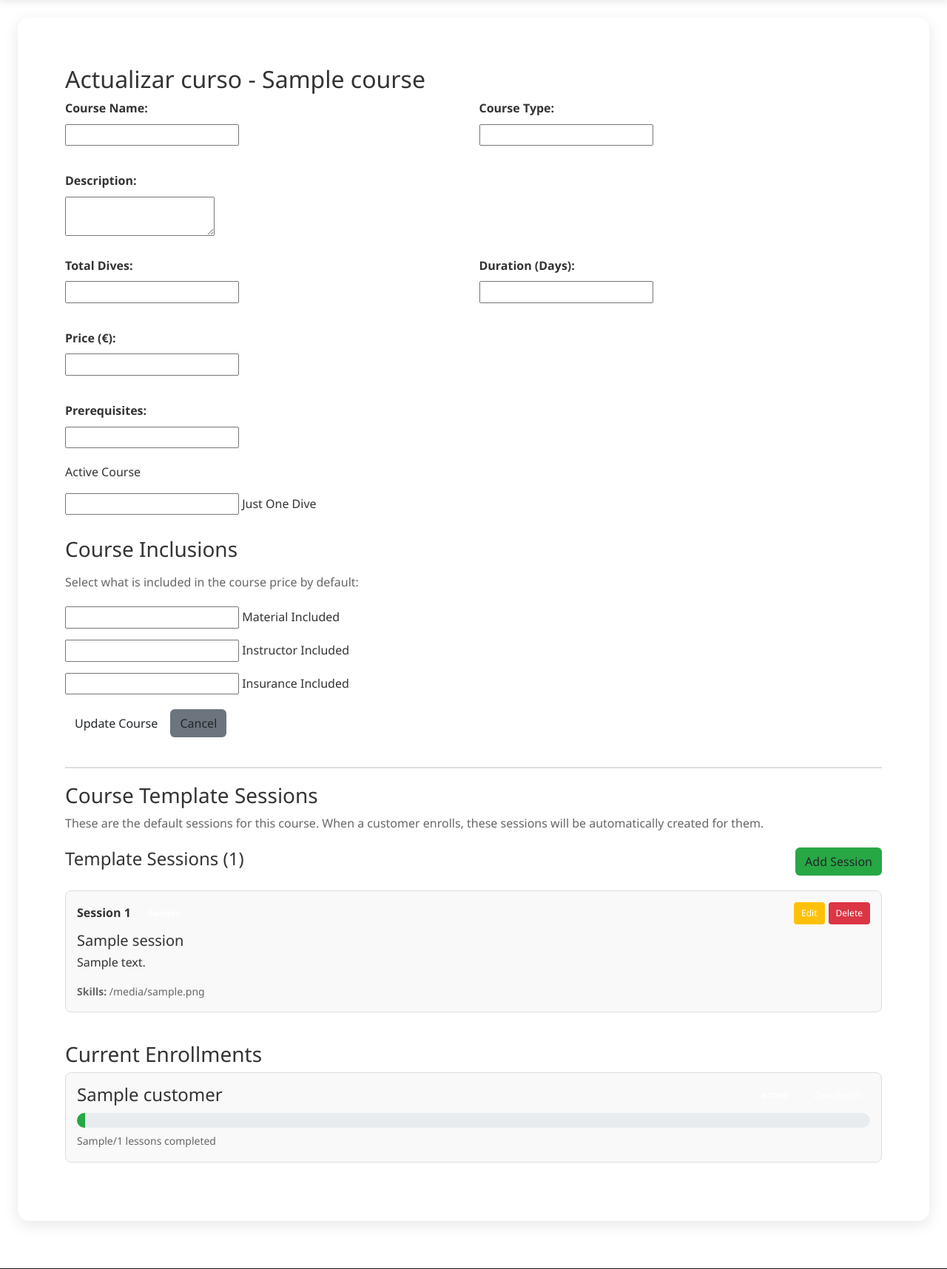
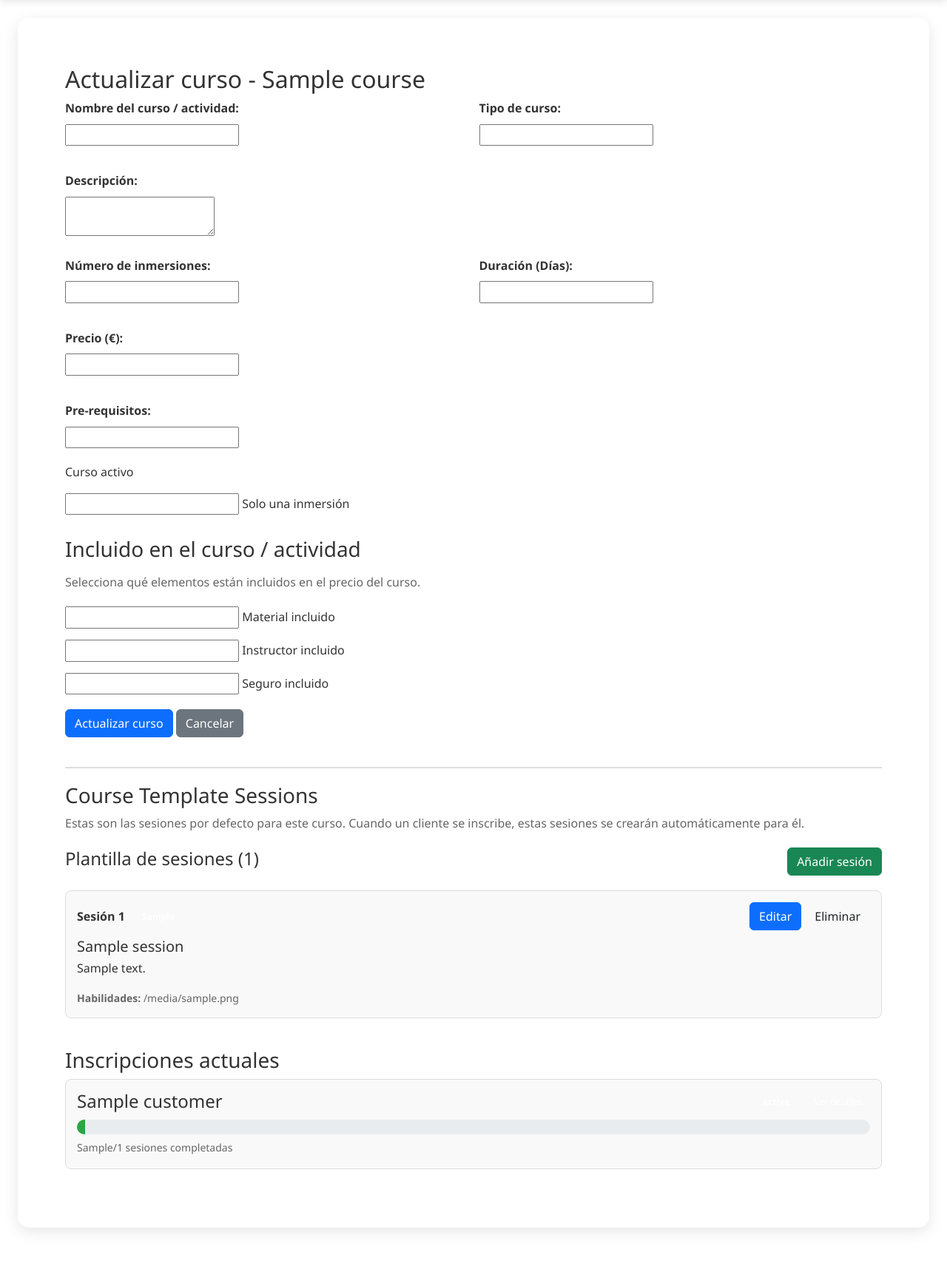
Before and after one commit to renekendeins/coraloffice, a Django app: template users/templates/users/edit_course.html in a window 1280 px wide. Shown: the part 76-1792 px from the top of the page at 74% size. Run offline with Django 5.2, Linux system fonts and the light colour scheme; the template is opened without the code that fills it: most values are stand-ins (such as "Sample title", 1, 10 or a date in 2020); form fields are guessed from the names that the template uses.

Commit message:
interfce

```diff
--- a/users/templates/users/courses_list.html
+++ b/users/templates/users/courses_list.html
@@ -8,8 +8,8 @@
     <h2>Gestor de cursos</h2>
 
     <div class="mb-4 d-flex flex-column flex-md-row justify-content-md-between align-items-md-center">
-        <a href="{% url 'users:add_course' %}" class="btn">Crear nuevo curso</a>
-        <a href="{% url 'users:course_enrollments' %}" class="btn" style="background: #28a745;">Ver inscripciones</a>
+        <a href="{% url 'users:add_course' %}" class="btn btn-success">Crear nuevo curso</a>
+        <a href="{% url 'users:course_enrollments' %}" class="btn btn-info">Ver inscripciones</a>
     </div>
 
     {% if courses %}
--- a/users/templates/users/edit_course.html
+++ b/users/templates/users/edit_course.html
@@ -11,101 +11,103 @@
         {% csrf_token %}
         <div class="form-row">
             <div class="form-group">
-                <label for="{{ form.name.id_for_label }}">Course Name:</label>
+                <label for="{{ form.name.id_for_label }}">Nombre del curso / actividad:</label>
                 {{ form.name }}
             </div>
             <div class="form-group">
-                <label for="{{ form.course_type.id_for_label }}">Course Type:</label>
+                <label for="{{ form.course_type.id_for_label }}">Tipo de curso:</label>
                 {{ form.course_type }}
             </div>
         </div>
 
         <div class="form-group">
-            <label for="{{ form.description.id_for_label }}">Description:</label>
+            <label for="{{ form.description.id_for_label }}">Descripción:</label>
             {{ form.description }}
         </div>
 
         <div class="form-row">
             <div class="form-group">
-                <label for="{{ form.total_dives.id_for_label }}">Total Dives:</label>
+                <label for="{{ form.total_dives.id_for_label }}">Número de inmersiones:</label>
                 {{ form.total_dives }}
             </div>
             <div class="form-group">
-                <label for="{{ form.duration_days.id_for_label }}">Duration (Days):</label>
+                <label for="{{ form.duration_days.id_for_label }}">Duración (Días):</label>
                 {{ form.duration_days }}
             </div>
         </div>
 
         <div class="form-row">
             <div class="form-group">
-                <label for="{{ form.price.id_for_label }}">Price (€):</label>
+                <label for="{{ form.price.id_for_label }}">Precio (€):</label>
                 {{ form.price }}
             </div>
         </div>
 
         <div class="form-group">
-            <label for="{{ form.prerequisites.id_for_label }}">Prerequisites:</label>
+            <label for="{{ form.prerequisites.id_for_label }}">Pre-requisitos:</label>
             {{ form.prerequisites }}
         </div>
 
         <div class="checkbox-group">
             <label>
-                {{ form.is_active }} Active Course
+                {{ form.is_active }} Curso activo
             </label>
         </div>
 
         <div class="checkbox-group">
             <label>
-                {{ form.just_one_dive }} Just One Dive
+                {{ form.just_one_dive }} Solo una inmersión
             </label>
         </div>
 
-        <h3 style="margin-top: 30px; margin-bottom: 15px;">Course Inclusions</h3>
-        <p style="color: #666; margin-bottom: 20px;">Select what is included in the course price by default:</p>
+        <h3 style="margin-top: 30px; margin-bottom: 15px;">Incluido en el curso / actividad</h3>
+        <p style="color: #666; margin-bottom: 20px;">Selecciona qué elementos están incluidos en el precio del curso.
+        </p>
 
         <div class="checkbox-group">
             <label>
-                {{ form.includes_material }} Material Included
+                {{ form.includes_material }} Material incluido
             </label>
         </div>
 
         <div class="checkbox-group">
             <label>
-                {{ form.includes_instructor }} Instructor Included
+                {{ form.includes_instructor }} Instructor incluido
             </label>
         </div>
 
         <div class="checkbox-group">
             <label>
-                {{ form.includes_insurance }} Insurance Included
+                {{ form.includes_insurance }} Seguro incluido
             </label>
         </div>
 
         <div style="margin-top: 20px;">
-            <button type="submit" class="btn">Update Course</button>
-            <a href="{% url 'users:courses_list' %}" class="btn" style="background: #6c757d;">Cancel</a>
+            <button type="submit" class="btn btn-primary">Actualizar curso</button>
+            <a href="{% url 'users:courses_list' %}" class="btn btn-secondary">Cancelar</a>
         </div>
     </form>
 
     <!-- Course Template Sessions Section -->
     <div class="sessions-section" style="margin-top: 40px;">
         <h3>Course Template Sessions</h3>
-        <p style="color: #666; margin-bottom: 20px;">These are the default sessions for this course. When a customer enrolls, these sessions will be automatically created for them.</p>
+        <p style="color: #666; margin-bottom: 20px;">Estas son las sesiones por defecto para este curso. Cuando un cliente se inscribe, estas sesiones se crearán automáticamente para él.
+            </p>
 
         <div class="sessions-header" style="display: flex; justify-content: space-between; align-items: center; margin-bottom: 20px;">
-            <h4>Template Sessions ({{ template_sessions.count }})</h4>
-            <button type="button" onclick="showAddSessionModal()" class="btn" style="background: #28a745;">Add Session</button>
+            <h4>Plantilla de sesiones ({{ template_sessions.count }})</h4>
+            <button type="button" onclick="showAddSessionModal()" class="btn btn-success">Añadir sesión</button>
         </div>
 
         <div class="sessions-list">
             {% for session in template_sessions %}
                 <div class="session-card" data-session-id="{{ session.id }}">
                     <div class="session-header">
-                        <span class="session-number">Session {{ session.session_number }}</span>
+                        <span class="session-number">Sesión {{ session.session_number }}</span>
                         <span class="session-type-badge session-type-{{ session.session_type|lower }}">{{ session.get_session_type_display }}</span>
                         <div class="session-actions">
-                            <button type="button" onclick="editSession({{ session.id }})" class="btn-small" style="background: #ffc107;">Edit</button>
-                            <button type="button" onclick="deleteSession({{ session.id }})" class="btn-small" style="background: #dc3545;">Delete</button>
+                            <button type="button" onclick="editSession({{ session.id }})" class="btn btn-primary">Editar</button>
+                            <button type="button" onclick="deleteSession({{ session.id }})" class="btn btn-danger;">Eliminar</button>
                         </div>
                     </div>
                     <div class="session-details">
@@ -115,14 +117,14 @@
                         {% endif %}
                         {% if session.skills_covered %}
                             <div class="skills-covered">
-                                <strong>Skills:</strong> {{ session.skills_covered }}
+                                <strong>Habilidades:</strong> {{ session.skills_covered }}
                             </div>
                         {% endif %}
                     </div>
                 </div>
             {% empty %}
                 <div class="no-sessions">
-                    <p>No template sessions configured. Click "Add Session" to create the first session template.</p>
+                    <p>No hay sesiones configuradas. Haz click en "Añadir sesión" para crear la primera sesión.</p>
                 </div>
             {% endfor %}
         </div>
@@ -131,20 +133,20 @@
     <!-- Existing Enrollments Section -->
     {% if enrollments %}
     <div class="enrollments-section" style="margin-top: 40px;">
-        <h3>Current Enrollments</h3>
+        <h3>Inscripciones actuales</h3>
         <div class="enrollments-list">
             {% for enrollment in enrollments %}
                 <div class="enrollment-card">
                     <div class="enrollment-header">
                         <h4>{{ enrollment.customer.get_full_name }}</h4>
                         <span class="status-badge status-{{ enrollment.status|lower }}">{{ enrollment.get_status_display }}</span>
-                        <a href="{% url 'users:enrollment_detail' enrollment.id %}" class="btn-small">View Details</a>
+                        <a href="{% url 'users:enrollment_detail' enrollment.id %}" class="btn-small">Ver detalles</a>
                     </div>
                     <div class="enrollment-progress">
                         <div class="progress-bar">
                             <div class="progress-fill" style="width: {{ enrollment.get_progress_percentage }}%"></div>
                         </div>
-                        <span class="progress-text">{{ enrollment.get_completed_lessons }}/{{ enrollment.course_sessions.count }} lessons completed</span>
+                        <span class="progress-text">{{ enrollment.get_completed_lessons }}/{{ enrollment.course_sessions.count }} sesiones completadas</span>
                     </div>
                 </div>
             {% endfor %}
@@ -156,7 +158,7 @@
     <div id="sessionModal" class="modal">
         <div class="modal-content">
             <span class="close" onclick="closeSessionModal()">&times;</span>
-            <h3 id="modal-title">Add Session</h3>
+            <h3 id="modal-title">Añadir sesión</h3>
             <form id="session-form">
                 {% csrf_token %}
                 <input type="hidden" id="session-id" name="session_id">
@@ -164,39 +166,39 @@
 
                 <div class="form-row">
                     <div class="form-group">
-                        <label for="session_number">Session Number:</label>
+                        <label for="session_number">Número de sesión:</label>
                         <input type="number" id="session_number" name="session_number" min="1" required class="form-control">
                     </div>
                     <div class="form-group">
-                        <label for="session_type">Session Type:</label>
+                        <label for="session_type">Tipo de sesión:</label>
                         <select id="session_type" name="session_type" required class="form-control">
-                            <option value="THEORY">Theory Session</option>
-                            <option value="POOL">Pool Dive</option>
-                            <option value="OPEN_WATER">Open Water Dive</option>
-                            <option value="EXAM">Exam</option>
-                            <option value="PRACTICAL">Practical Skills</option>
+                            <option value="THEORY">Clase teórica</option>
+                            <option value="POOL">Piscina / Aguas confinadas</option>
+                            <option value="OPEN_WATER">Aguas abiertas</option>
+                            <option value="EXAM">Examen</option>
+                            <option value="PRACTICAL">Habilidades prácticas</option>
                         </select>
                     </div>
                 </div>
 
                 <div class="form-group">
-                    <label for="title">Session Title:</label>
+                    <label for="title">Nombre de la sesión:</label>
                     <input type="text" id="title" name="title" required class="form-control">
                 </div>
 
                 <div class="form-group">
-                    <label for="description">Description:</label>
+                    <label for="description">Descripción:</label>
                     <textarea id="description" name="description" rows="3" class="form-control"></textarea>
                 </div>
 
                 <div class="form-group">
-                    <label for="skills_covered">Skills Covered:</label>
+                    <label for="skills_covered">Habilidades cubiertas:</label>
                     <textarea id="skills_covered" name="skills_covered" rows="2" class="form-control"></textarea>
                 </div>
 
                 <div class="modal-actions">
-                    <button type="submit" class="btn">Save Session</button>
-                    <button type="button" onclick="closeSessionModal()" class="btn" style="background: #6c757d;">Cancel</button>
+                    <button type="submit" class="btn btn-primary">Guardar sesión</button>
+                    <button type="button" onclick="closeSessionModal()" class="btn btn-secondary">Cancelar</button>
                 </div>
             </form>
         </div>
@@ -390,7 +392,7 @@
 
 <script>
 function showAddSessionModal() {
-    document.getElementById('modal-title').textContent = 'Add Session';
+    document.getElementById('modal-title').textContent = 'Añadir sesión';
     document.getElementById('session-form').reset();
     document.getElementById('session-id').value = '';
 
@@ -407,7 +409,7 @@ function showAddSessionModal() {
 }
 
 function editSession(sessionId) {
-    document.getElementById('modal-title').textContent = 'Edit Session';
+    document.getElementById('modal-title').textContent = 'Editar sesión';
     document.getElementById('session-id').value = sessionId;
 
     // Fetch session data via AJAX
```
Also changed, not shown: users/templates/users/add_course.html (+16 -10 lines), users/templates/users/diving_sites_list.html (+11 -11 lines).
